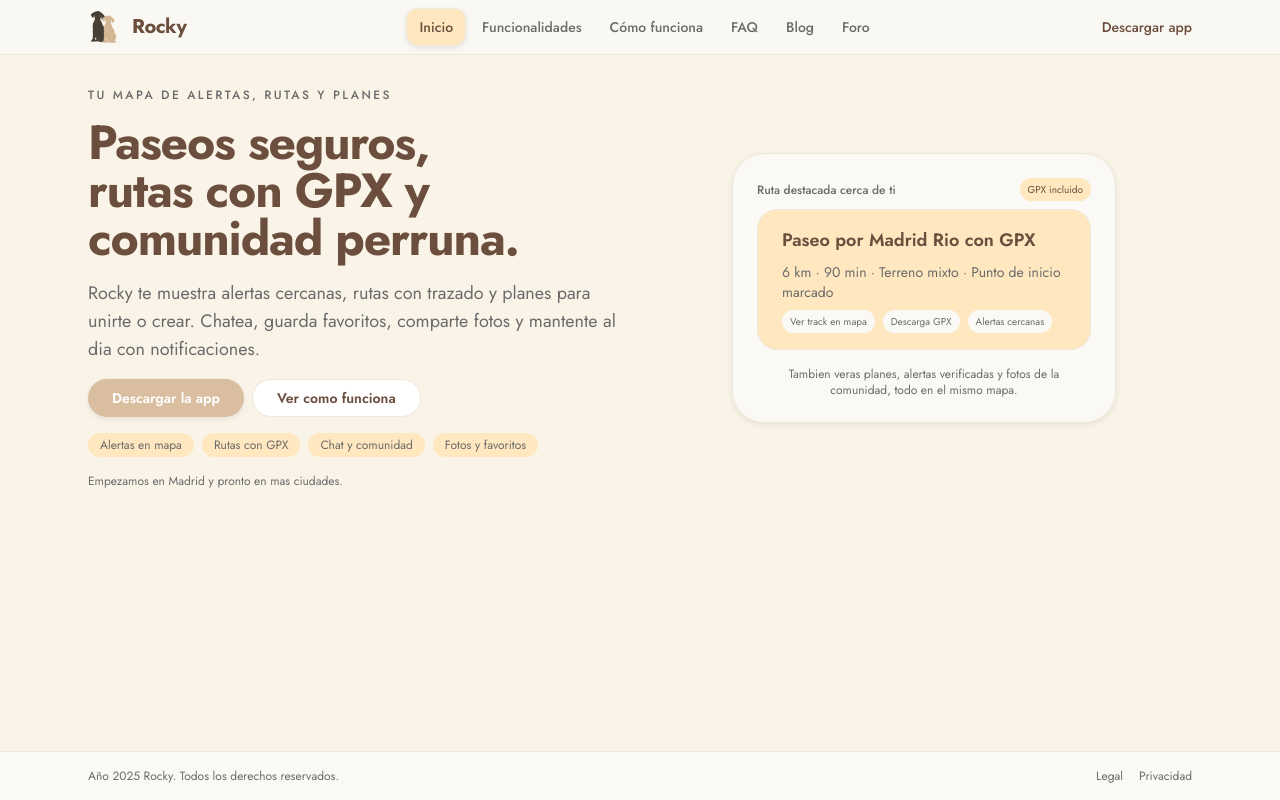
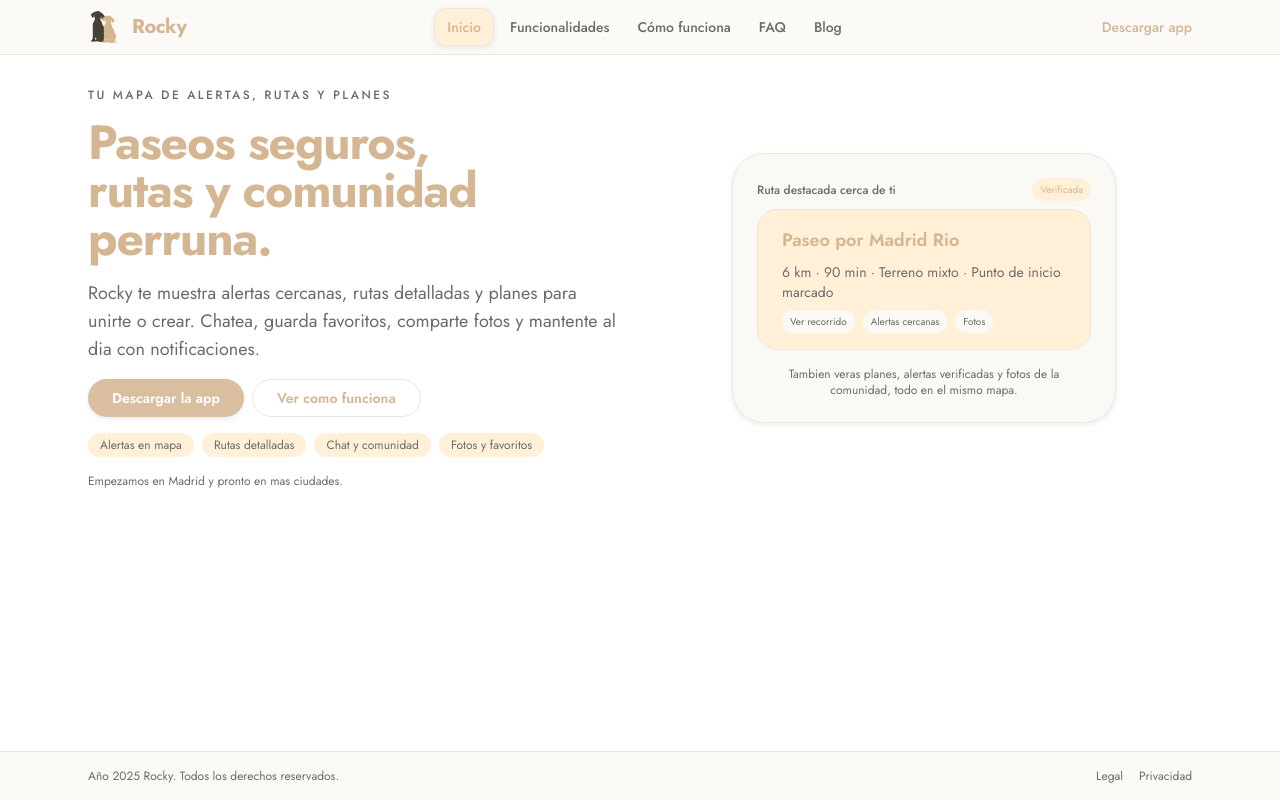
Before and after one commit to adrides/Website, a React (Vite) app: page / in a window 1280 px wide. Built offline with nearby package versions, Linux system fonts and the light colour scheme; no server answers.

Commit message:
20251214 Rocky website forum entry

```diff
--- a/src/components/Layout.tsx
+++ b/src/components/Layout.tsx
@@ -86,14 +86,6 @@ export function Layout({ children }: { children: ReactNode }) {
             >
               Blog
             </NavLink>
-            <NavLink
-              to="/foro"
-              className={({ isActive }) =>
-                `${baseLink} ${isActive ? activeLink : inactiveLink}`
-              }
-            >
-              Foro
-            </NavLink>
           </nav>
 
           <div className="flex items-center gap-3">
@@ -165,9 +157,6 @@ export function Layout({ children }: { children: ReactNode }) {
         <NavLink to="/blog" onClick={closeMobileMenu} className={({ isActive }) => `${mobileLinkBase} ${isActive ? mobileActive : mobileInactive}`}>
           Blog
         </NavLink>
-        <NavLink to="/foro" onClick={closeMobileMenu} className={({ isActive }) => `${mobileLinkBase} ${isActive ? mobileActive : mobileInactive}`}>
-          Foro
-        </NavLink>
         <div className="pt-rockyMd">
           <a href="#" className="block w-full text-center px-rockyLg py-rockySm rounded-rockyLg bg-rocky-primary text-white font-semibold shadow-rockyCard hover:opacity-90 transition-opacity">
             Descargar app
--- a/src/pages/FaqPage.tsx
+++ b/src/pages/FaqPage.tsx
@@ -9,11 +9,11 @@ const faqs = [
   },
   {
     q: "¿Cómo veo las rutas en el mapa?",
-    a: "Toca el pin de ruta: verás el punto de inicio y el GPX pintado en el mapa, con distancia y duración.",
+    a: "Toca el pin de ruta: verás el punto de inicio y el recorrido trazado en el mapa, con distancia y duración.",
   },
   {
-    q: "¿Puedo subir fotos y GPX?",
-    a: "Sí, las rutas admiten varias fotos y archivo GPX. En planes puedes compartir fotos con el grupo.",
+    q: "¿Puedo subir fotos de rutas?",
+    a: "Sí, las rutas admiten varias fotos. En planes puedes compartir fotos con el grupo.",
   },
   {
     q: "¿Qué pasa con las alertas?",
--- a/src/pages/HomePage.tsx
+++ b/src/pages/HomePage.tsx
@@ -10,11 +10,11 @@ export function HomePage() {
         <h1 className="text-4xl md:text-5xl font-bold tracking-tight text-rocky-primary leading-tight">
           Paseos seguros,
           <br />
-          rutas con GPX y comunidad perruna.
+          rutas y comunidad perruna.
         </h1>
 
         <p className="text-rocky-textMuted text-lg max-w-xl">
-          Rocky te muestra alertas cercanas, rutas con trazado y planes para unirte o crear.
+          Rocky te muestra alertas cercanas, rutas detalladas y planes para unirte o crear.
           Chatea, guarda favoritos, comparte fotos y mantente al dia con notificaciones.
         </p>
 
@@ -35,7 +35,7 @@ export function HomePage() {
 
         <div className="flex flex-wrap gap-2 text-xs text-rocky-textMuted">
           <span className="px-3 py-1 rounded-full bg-rocky-card">Alertas en mapa</span>
-          <span className="px-3 py-1 rounded-full bg-rocky-card">Rutas con GPX</span>
+          <span className="px-3 py-1 rounded-full bg-rocky-card">Rutas detalladas</span>
           <span className="px-3 py-1 rounded-full bg-rocky-card">Chat y comunidad</span>
           <span className="px-3 py-1 rounded-full bg-rocky-card">Fotos y favoritos</span>
         </div>
@@ -53,13 +53,13 @@ export function HomePage() {
               Ruta destacada cerca de ti
             </span>
             <span className="text-[10px] px-2 py-1 rounded-full bg-rocky-card text-rocky-primary">
-              GPX incluido
+              Verificada
             </span>
           </div>
 
           <div className="rounded-rockyLg bg-rocky-card border border-rocky-border px-rockyLg py-rockyMd space-y-rockySm">
             <h3 className="font-semibold text-rocky-primary text-lg">
-              Paseo por Madrid Rio con GPX
+              Paseo por Madrid Rio
             </h3>
             <p className="text-sm text-rocky-textMuted">
               6 km · 90 min · Terreno mixto · Punto de inicio marcado
@@ -67,13 +67,13 @@ export function HomePage() {
 
             <div className="flex flex-wrap gap-2">
               <span className="text-[10px] px-2 py-1 rounded-full bg-rocky-navigator text-rocky-textMuted">
-                Ver track en mapa
-              </span>
-              <span className="text-[10px] px-2 py-1 rounded-full bg-rocky-navigator text-rocky-textMuted">
-                Descarga GPX
+                Ver recorrido
               </span>
               <span className="text-[10px] px-2 py-1 rounded-full bg-rocky-navigator text-rocky-textMuted">
                 Alertas cercanas
+              </span>
+              <span className="text-[10px] px-2 py-1 rounded-full bg-rocky-navigator text-rocky-textMuted">
+                Fotos
               </span>
             </div>
           </div>
--- a/src/pages/HowItWorksPage.tsx
+++ b/src/pages/HowItWorksPage.tsx
@@ -7,12 +7,12 @@ const steps = [
   {
     step: "2",
     title: "Explora el mapa",
-    text: "Ve alertas cercanas, rutas con GPX y planes activos. Filtra por tipo, dificultad o estado.",
+    text: "Ve alertas cercanas, rutas trazadas y planes activos. Filtra por tipo, dificultad o estado.",
   },
   {
     step: "3",
     title: "Abre rutas y planes",
-    text: "En rutas ves el punto de inicio y el trazado GPX sobre el mapa. En planes ves requisitos, cupos y quién se une.",
+    text: "En rutas ves el punto de inicio y el trazado del recorrido. En planes ves requisitos, cupos y quién se une.",
   },
   {
     step: "4",
@@ -34,7 +34,7 @@ export function HowItWorksPage() {
           Como funciona
         </p>
         <h2 className="text-3xl md:text-4xl font-semibold text-rocky-primary">
-          Todo pasa en un mapa: alertas, rutas con GPX y planes.
+          Todo pasa en un mapa: alertas, rutas y planes.
         </h2>
         <p className="text-rocky-textMuted text-base">
           En minutos sabes qué ocurre cerca, qué rutas seguir y a qué paseo unirte.
--- a/tailwind.config.cjs
+++ b/tailwind.config.cjs
@@ -12,21 +12,21 @@ module.exports = {
       },
       colors: {
         rocky: {
-          // Paleta principal (de theme.ts)
-          primary: "#6B4E3D",
+          // Paleta principal (exacta de DogCollabAppNew theme.ts)
+          primary: "#d5b693", // Marrón cálido (principal)
           primaryDark: "#5A3F31",
           primaryLight: "#8A6B57",
           primaryLightExtra: "#dabd9a",
           grayBackground: "#f1f2f1",
 
-          secondary: "#A7CDEB", // azul pastel
-          accent: "#D8C4A0", // beige arena
+          secondary: "#A7CDEB", // Azul cielo pastel
+          accent: "#D8C4A0", // Beige arena
 
           // Fondos
-          background: "#faf4e8",
+          background: "#ffffff", // Blanco
           navigator: "#faf9f5",
           surface: "#FFFFFF",
-          card: "#ffe7bf",
+          card: "#fff0d7", // Crema sutil para tarjetas
           cardShadow: "#d9bea0",
           buttonBg: "#d9bea0",
 
@@ -35,6 +35,7 @@ module.exports = {
           textMuted: "#6B6B6B",
           textLight: "#FFFFFF",
           textDisabled: "#B7B7B7",
+          textAccent: "#6B4E3D",
 
           // Estados
           success: "#66BB6A",
@@ -45,6 +46,14 @@ module.exports = {
           // Bordes
           border: "#EFE7DB",
           borderLight: "#F4EFE7",
+
+          // Tonos naturales adicionales
+          sage: "#EDE4D6",
+          forest: "#6B4E3D",
+          moss: "#8A6B57",
+          cream: "#FAF9F5",
+          sand: "#E9DDC9",
+          bark: "#5D4037",
         },
       },
 
```
Also changed, not shown: deployPrompt.txt.
